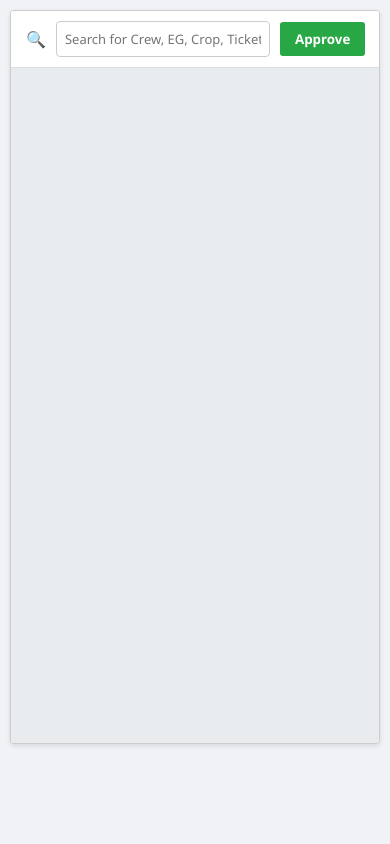
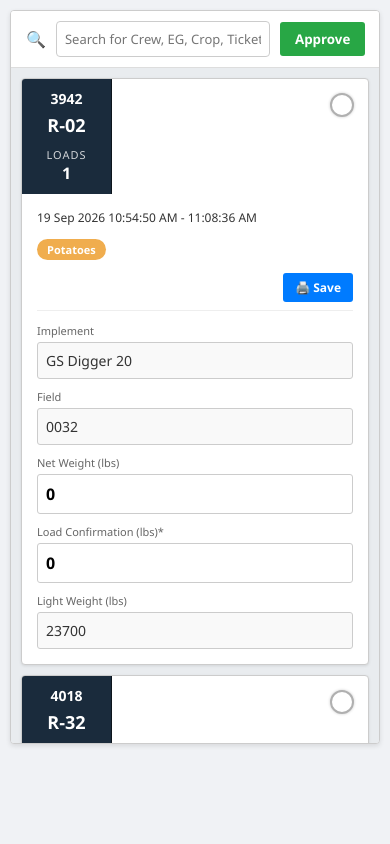
Before and after one commit to alazarcorreo0-crypto/Prueba-de-juego-av-on, a plain HTML site: page index.html in a window 390 px wide. Drawn offline with Linux system fonts and the light colour scheme.

Commit message:
Actualizar index.html

```diff
--- a/index.html
+++ b/index.html
@@ -69,7 +69,7 @@
             gap: 10px;
             padding: 10px;
             background-color: #e9ecef;
-            height: 80vh; /* Altura adaptable */
+            height: 80vh;
             overflow-y: auto;
         }
 
@@ -81,7 +81,6 @@
             border-radius: 4px;
             box-shadow: 0 1px 3px rgba(0,0,0,0.1);
             overflow: hidden;
-            /* Aseguramos que en pantallas pequeñas no se aplaste */
             flex-wrap: wrap;
         }
 
@@ -131,7 +130,7 @@
             display: flex;
             flex-direction: column;
             gap: 12px;
-            min-width: 300px; /* Asegura que los inputs no se aplasten */
+            min-width: 300px;
         }
 
         /* --- CABECERA DE LA TARJETA --- */
@@ -139,7 +138,7 @@
             display: flex;
             justify-content: space-between;
             align-items: center;
-            flex-wrap: wrap; /* Permite que los elementos bajen si no caben */
+            flex-wrap: wrap;
             gap: 8px;
             font-size: 12px;
             color: #333;
@@ -149,7 +148,7 @@
 
         .date-time {
             font-weight: 500;
-            width: 100%; /* En móvil ocupa toda la línea */
+            width: 100%;
             margin-bottom: 5px;
         }
 
@@ -241,7 +240,7 @@
             cursor: pointer;
             position: absolute;
             right: 20px;
-            top: 20px; /* Posicionado arriba a la derecha para no chocar con Save */
+            top: 20px;
             transition: all 0.2s ease;
             box-shadow: 0 0 3px rgba(0,0,0,0.2);
             z-index: 10;
@@ -273,7 +272,7 @@
         /* --- MEDIA QUERIES PARA MÓVILES --- */
         @media (max-width: 600px) {
             .left-panel {
-                width: 90px; /* Más angosto en celular */
+                width: 90px;
                 padding: 10px 2px;
             }
             .ticket-number { font-size: 14px; }
@@ -281,7 +280,7 @@
             .loads-value { font-size: 16px; }
 
             .data-grid {
-                grid-template-columns: 1fr; /* Una sola columna en celular */
+                grid-template-columns: 1fr;
                 gap: 10px;
             }
 
@@ -325,10 +324,10 @@
         { ticket: "3942", truckId: "R-02", loads: 1, date: "19 Sep 2026 10:54:50 AM - 11:08:36 AM", implement: "GS Digger 20", field: "0032", netWeight: 0, loadConfirmation: 0, lightWeight: 23700 },
         { ticket: "4018", truckId: "R-32", loads: 1, date: "19 Sep 2026 01:14:30 PM - 01:16:19 PM", implement: "GS Digger 24", field: "0082", netWeight: 0, loadConfirmation: 0, lightWeight: 20420 },
         { ticket: "4021", truckId: "R-12", loads: 1, date: "19 Sep 2026 01:03:47 PM - 01:18:39 PM", implement: "GS Digger 15", field: "0032", netWeight: 21840, loadConfirmation: 21840, lightWeight: 21840 },
-        { ticket: "4023", truckId: "R-04", loads: 1, date: "19 Sep 2026 01:05:43 PM - 01:19:"20 PM", implement: "GS Digger 14", field: "0032", netWeight: 0, load dataConfirmation: 0,-index lightWeight: 0 }
+        { ticket: "4023", truckId: "R-04", loads: 1, date: "19 Sep 2026 01:05:43 PM - 01:19:20 PM", implement: "GS Digger 14", field: "0032", netWeight: 0, loadConfirmation: 0, lightWeight: 0 }
     ];
 
-   ="${ const truckListContainer =index document.getElementById('truckList');
+    const truckListContainer = document.getElementById('truckList');
 
     // 2. FUNCIÓN PARA CREAR LAS TARJETAS
     function renderTrucks() {
@@ -338,9 +337,9 @@
             const cardWrapper = document.createElement('div');
             cardWrapper.className = 'card-wrapper';
 
-            cardWrapper.innerHTML = `
+            // Usamos template literals pero aseguramos que no haya errores de sintaxis
+            const cardHTML = `
                 <div class="truck-card">
-                    <!-- Panel Izquierdo Azul Oscuro -->
                     <div class="left-panel">
                         <div class="ticket-number">${truck.ticket}</div>
                         <div class="truck-id">${truck.truckId}</div>
@@ -348,21 +347,17 @@
                         <div class="loads-value">${truck.loads}</div>
                     </div>
 
-                    <!-- Panel Derecho de Datos -->
                     <div class="right-panel">
-                        <!-- Cabecera -->
                         <div class="card-header">
                             <span class="date-time">${truck.date}</span>
                             <span class="badge-potatoes">Potatoes</span>
                             <div class="action-icons">
-                                <!-- BOTÓN ÚNICO: Save + Impresora -->
                                 <button class="btn-save-print" data-index="${index}">
                                     🖨️ Save
                                 </button>
                             </div>
                         </div>
 
-                        <!-- Cuerpo de datos -->
                         <div class="data-grid">
                             <div class="data-field">
                                 <label>Implement</label>
@@ -378,21 +373,20 @@
                             </div>
                             <div class="data-field">
                                 <label>Load Confirmation (lbs)*</label>
-                                <input type="number" class="weight-input" value="${truck.loadConfirmation}" data-field="loadConfirmation}">
+                                <input type="number" class="weight-input" value="${truck.loadConfirmation}" data-field="loadConfirmation" data-index="${index}">
                             </div>
                             <div class="data-field">
                                 <label>Light Weight (lbs)</label>
                                 <input type="text" value="${truck.lightWeight}" readonly>
                             </div>
                         </div>
-                        <!-- Alerta de error -->
                         <div class="alert-message" id="alert-${index}">⚠️ Error: El peso neto o confirmado debe ser mayor a 50 lbs para imprimir.</div>
                     </div>
                 </div>
-                <!-- El circulito de selección (Movido a la esquina superior derecha del wrapper) -->
                 <div class="radio-circle" data-index="${index}"></div>
             `;
 
+            cardWrapper.innerHTML = cardHTML;
             truckListContainer.appendChild(cardWrapper);
         });
 
@@ -420,7 +414,7 @@
             });
         });
 
-        // Evento para el BOTÓN ÚNICO (Save + Impresora)
+        // Evento para el BOTÓN ÚNICO
         document.querySelectorAll('.btn-save-print').forEach(btn => {
             btn.addEventListener('click', function(e) {
                 e.stopPropagation();
@@ -430,7 +424,7 @@
         });
     }
 
-    // 4. FUNCIÓN PRINCIPAL: VALIDAR Y "IMPRIMIR" DIRECTAMENTE
+    // 4. FUNCIÓN PRINCIPAL: VALIDAR Y "IMPRIMIR"
     function processPrint(index, btnElement) {
         const truck = trucksData[index];
         const netWeightInput = document.querySelector(`input[data-field="netWeight"][data-index="${index}"]`);
@@ -479,6 +473,7 @@
         console.log(`✅ Imprimiendo ticket ${truck.ticket} - Net: ${netWeight}, Load: ${loadConf}`);
     }
 
+    // Iniciar todo
     renderTrucks();
 </script>
 
```
